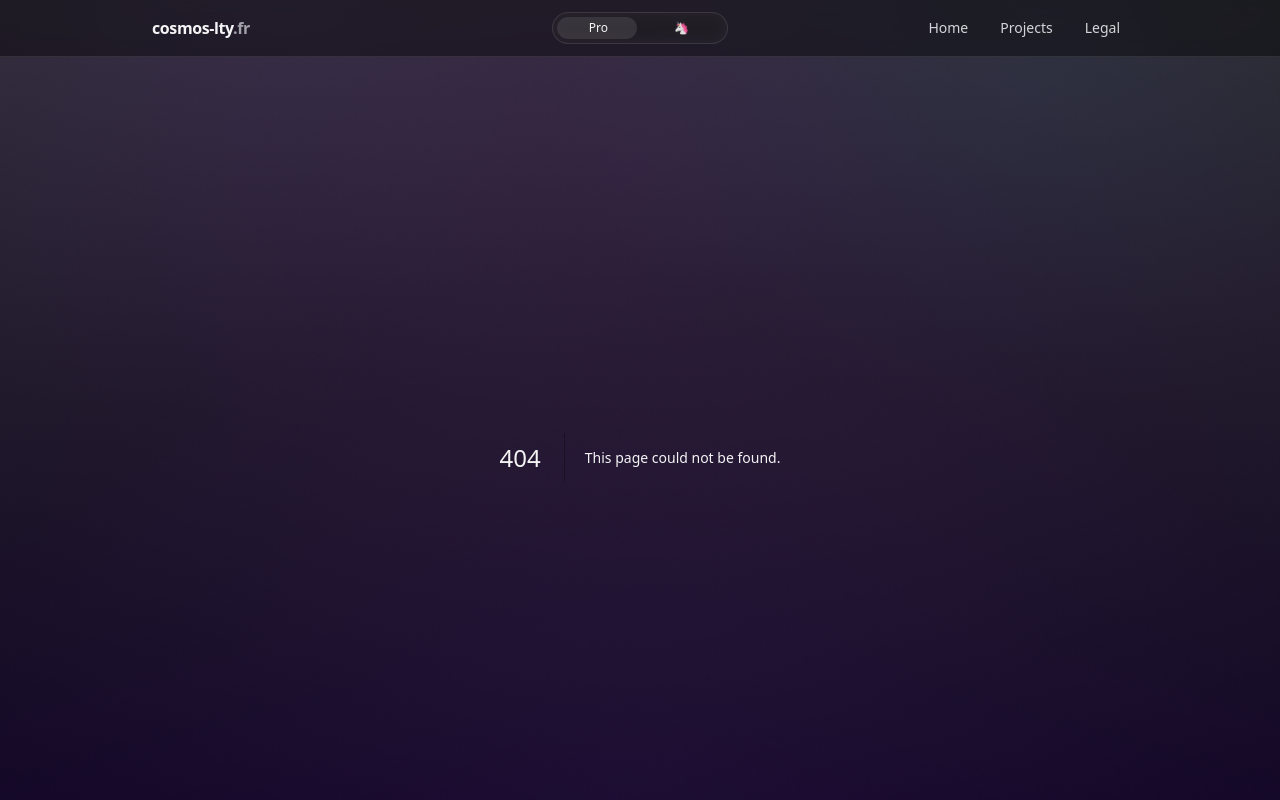
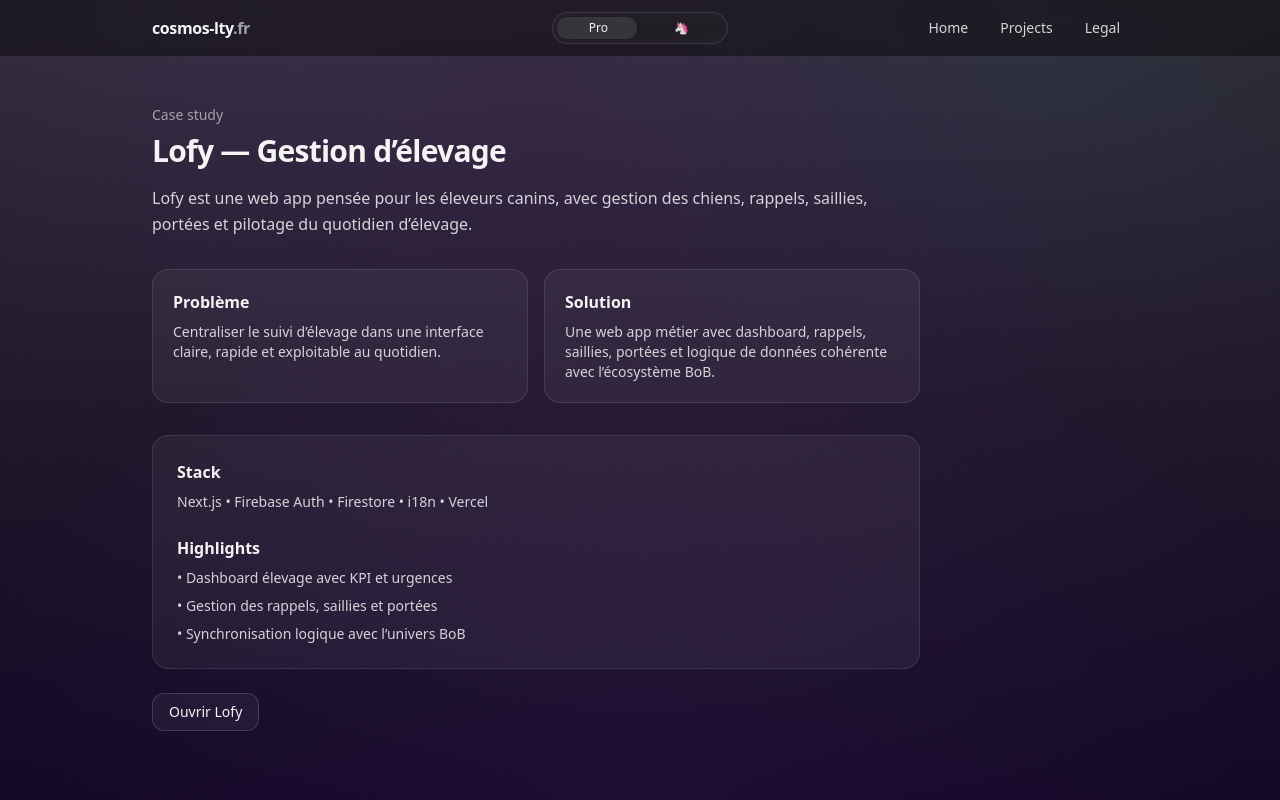
Before and after one commit to Laetitia-Bara/Portfolio, a Next.js app: page /lofy in a window 1280 px wide. Before the commit this address had no page. Shown: the top 800 px of the page. Built offline with nearby package versions, Linux system fonts and the light colour scheme.

Commit message:
ajout des derniers projets prd, Lofy et Tempo

```diff
--- /dev/null
+++ b/src/app/lofy/page.tsx
@@ -0,0 +1,63 @@
+import Container from "../../components/Container";
+
+export default function LofyCaseStudy() {
+    return (
+        <section className="py-12">
+            <Container>
+                <div className="max-w-3xl">
+                    <p className="text-sm text-zinc-400">Case study</p>
+                    <h1 className="mt-2 text-3xl font-semibold tracking-tight">
+                        Lofy — Gestion d’élevage
+                    </h1>
+                    <p className="mt-4 text-zinc-300 leading-relaxed">
+                        Lofy est une web app pensée pour les éleveurs canins, avec gestion des chiens,
+                        rappels, saillies, portées et pilotage du quotidien d’élevage.
+                    </p>
+
+                    <div className="mt-8 grid gap-4 sm:grid-cols-2">
+                        <div className="rounded-2xl border border-white/10 bg-white/5 p-5">
+                            <h2 className="text-base font-semibold">Problème</h2>
+                            <p className="mt-2 text-sm text-zinc-300">
+                                Centraliser le suivi d’élevage dans une interface claire, rapide
+                                et exploitable au quotidien.
+                            </p>
+                        </div>
+
+                        <div className="rounded-2xl border border-white/10 bg-white/5 p-5">
+                            <h2 className="text-base font-semibold">Solution</h2>
+                            <p className="mt-2 text-sm text-zinc-300">
+                                Une web app métier avec dashboard, rappels, saillies, portées
+                                et logique de données cohérente avec l’écosystème BoB.
+                            </p>
+                        </div>
+                    </div>
+
+                    <div className="mt-8 rounded-2xl border border-white/10 bg-white/5 p-6">
+                        <h2 className="text-base font-semibold">Stack</h2>
+                        <p className="mt-2 text-sm text-zinc-300">
+                            Next.js • Firebase Auth • Firestore • i18n • Vercel
+                        </p>
+
+                        <h2 className="mt-6 text-base font-semibold">Highlights</h2>
+                        <ul className="mt-2 space-y-2 text-sm text-zinc-300">
+                            <li>• Dashboard élevage avec KPI et urgences</li>
+                            <li>• Gestion des rappels, saillies et portées</li>
+                            <li>• Synchronisation logique avec l’univers BoB</li>
+                        </ul>
+                    </div>
+
+                    <div className="mt-6 flex flex-wrap items-center gap-4">
+                        <a
+                            href="https://lofy.cosmos-lty.fr"
+                            target="_blank"
+                            rel="noopener noreferrer"
+                            className="rounded-xl border border-white/15 bg-white/5 px-4 py-2 text-sm transition hover:bg-white/10"
+                        >
+                            Ouvrir Lofy
+                        </a>
+                    </div>
+                </div>
+            </Container>
+        </section>
+    );
+}
--- /dev/null
+++ b/src/app/tempo/app/page.tsx
@@ -0,0 +1,75 @@
+import Container from "../../../components/Container";
+import Image from "next/image";
+import { headers } from "next/headers";
+import { redirect } from "next/navigation";
+
+const ANDROID_URL = "https://play.google.com/store/apps/details?id=fr.cosmoslty.tempo";
+const IOS_URL = "https://apps.apple.com/us/app/tempoo/id6762077819";
+
+function detectOS(ua: string) {
+    const s = ua.toLowerCase();
+    if (s.includes("android")) return "android";
+    if (s.includes("iphone") || s.includes("ipad") || s.includes("ipod")) return "ios";
+    return "other";
+}
+
+export default async function TempoAppLink() {
+    const h = await headers();
+    const ua = h.get("user-agent") ?? "";
+    const os = detectOS(ua);
+
+    if (os === "android") redirect(ANDROID_URL);
+    if (os === "ios") redirect(IOS_URL);
+
+    return (
+        <section className="py-12">
+            <Container>
+                <div className="max-w-2xl">
+                    <p className="text-sm text-zinc-400">Téléchargement</p>
+                    <h1 className="mt-2 text-3xl font-semibold tracking-tight">
+                        Tempo — Télécharger l’app
+                    </h1>
+                    <p className="mt-4 text-zinc-300 leading-relaxed">
+                        Choisis ton store. (Sur ordinateur, la redirection automatique n’est pas applicable.)
+                    </p>
+
+                    <div className="mt-8 flex flex-wrap items-center gap-4">
+                        <a
+                            href={IOS_URL}
+                            target="_blank"
+                            rel="noopener noreferrer"
+                            className="store-badge rounded-xl overflow-hidden transition hover:scale-105"
+                        >
+                            <Image
+                                src="/stores/apple.png"
+                                alt="Download on the App Store"
+                                width={140}
+                                height={42}
+                                className="h-[42px] w-auto"
+                            />
+                        </a>
+
+                        <a
+                            href={ANDROID_URL}
+                            target="_blank"
+                            rel="noopener noreferrer"
+                            className="store-badge rounded-xl overflow-hidden transition hover:scale-105"
+                        >
+                            <Image
+                                src="/stores/google.png"
+                                alt="Get it on Google Play"
+                                width={160}
+                                height={48}
+                                className="h-[42px] w-auto"
+                            />
+                        </a>
+                    </div>
+
+                    <p className="mt-6 text-xs text-zinc-400">
+                        Lien à partager : <span className="font-mono">/tempo/app</span>
+                    </p>
+                </div>
+            </Container>
+        </section>
+    );
+}
--- a/src/data/projects.ts
+++ b/src/data/projects.ts
@@ -9,13 +9,14 @@
 };
 
 export const projects: Project[] = [
+
   {
     slug: "bob",
     name: "BoB – Carnet d’Expos Canines",
     badge: "Production",
     headline:
       "Une app mobile pour suivre ses chiens, expos, résultats et titres, avec un historique fiable et partageable.",
-    stack: ["Flutter", "Firebase Auth", "Firestore", "Cloudinary", "Ads"],
+    stack: ["Flutter", "Firebase Auth", "Firestore", "Cloudinary", "AdMob"],
     features: [
       "Gestion chiens / expos / résultats (UX mobile)",
       "Tracking titres & automatisations (progression)",
@@ -27,6 +28,44 @@
       { label: "Google Play", href: "https://play.google.com/store/apps/details?id=fr.cosmoslty.bob" },
     ],
   },
+
+  {
+    slug: "lofy",
+    name: "Lofy – Gestion d’élevage canin",
+    badge: "Web app",
+    headline:
+      "Une web app métier pour piloter son élevage canin : chiens, saillies, portées et rappels, avec une logique de données partagée avec BoB.",
+    stack: ["Next.js", "TypeScript", "Firebase Auth", "Firestore", "Cloudinary"],
+    features: [
+      "Gestion chiens / saillies / portées (data croisée avec BoB)",
+      "Tracking des vaccins des chiens (Rappels auto)",
+      "Stockage images optimisé (thumbnails, dossiers, etc.)",
+    ],
+    links: [
+      { label: "Case study", href: "/projects/lofy" },
+      { label: "Web page", href: "https://lofy.cosmos-lty.fr" },
+    ],
+  },
+
+  {
+    slug: "tempo",
+    name: "Tempo - Gestion des plages horaires de travail",
+    badge: "Production",
+    headline:
+      "Une app mobile pour suivre ses horaires de travail et ses plages planifiées avec une vision claire des totaux hebdo et mensuels.",
+    stack: ["Flutter", "Firebase Auth", "Firestore", "AdMob"],
+    features: [
+      "Gestion du contrat de travail / Jours travaillés / Total mensuel (UX mobile)",
+      "Tracking du total d'heures mensuelles / hebdo (conformité contrat)",
+      "Modifications manuelles des plages travaillées occasionnelles",
+    ],
+    links: [
+      { label: "Case study", href: "/projects/tempo" },
+      { label: "App Store", href: "https://apps.apple.com/us/app/tempoo/id6762077819" },
+      { label: "Google Play", href: "https://play.google.com/store/apps/details?id=fr.cosmoslty.tempo" },
+    ],
+  },
+
   {
     slug: "weekendly",
     name: "WeekEndly",
@@ -40,10 +79,12 @@
       "Déploiement & DNS (prod)",
     ],
     links: [
+      { label: "Case study", href: "/weekendly" },
       { label: "Démo", href: "https://weekendly.cosmos-lty.fr" },
       { label: "Code", href: "https://github.com/Laetitia-Bara/weekendly" },
     ],
   },
+
   {
     slug: "bootcamp",
     name: "Bootcamp – MyMoviz / Yams",
```
